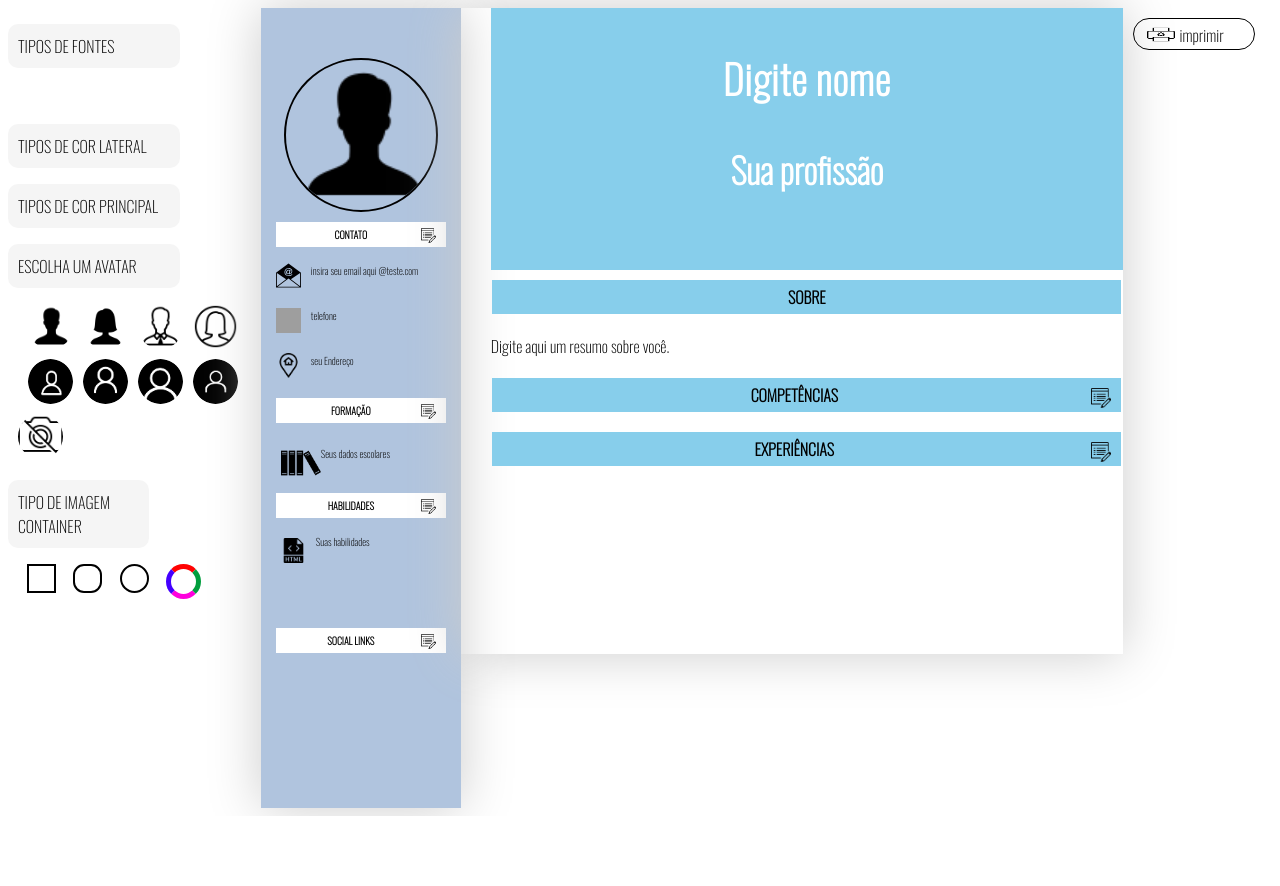
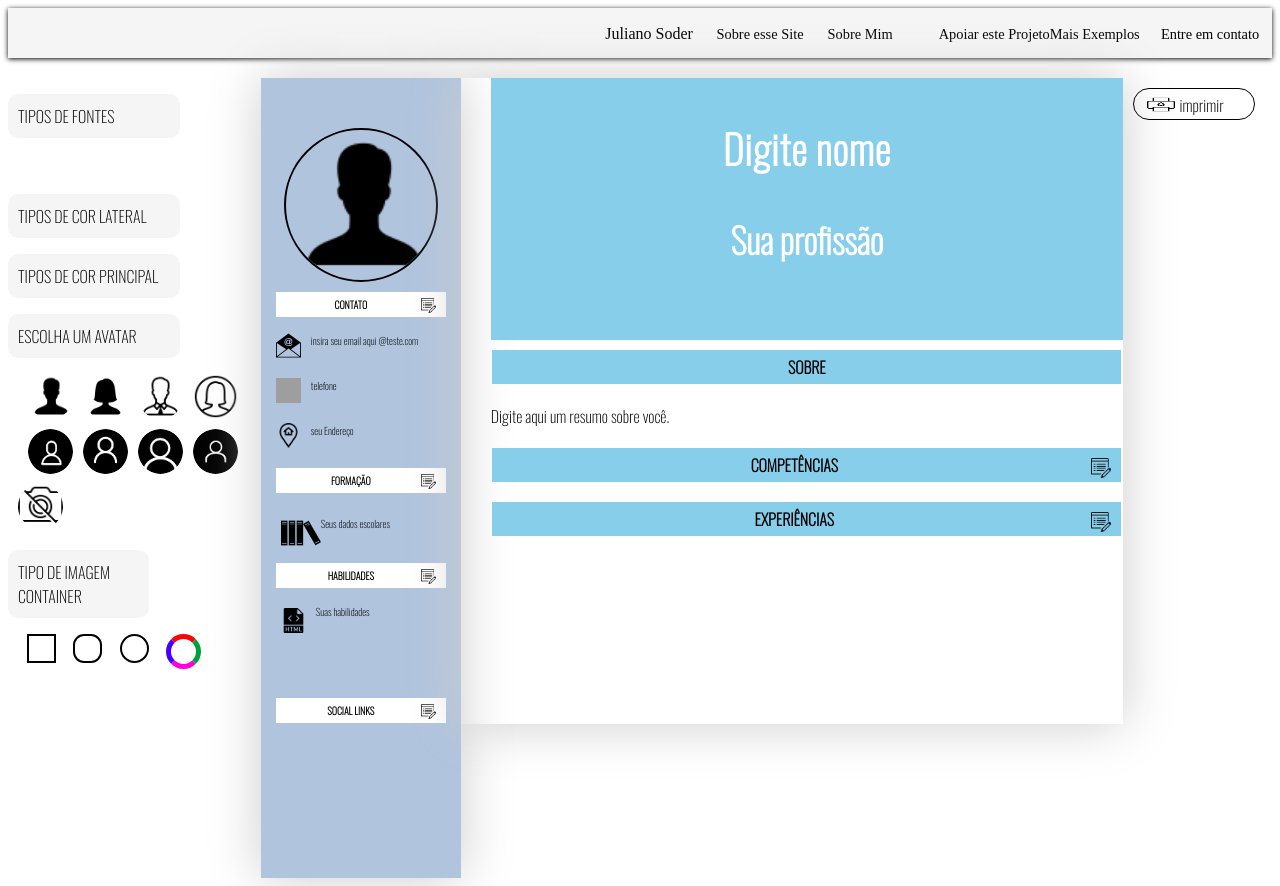
Before and after one commit to SoderJuliano/MeuProjetoPortifolio, a Vue app: page / in a window 1280 px wide. Before the commit the page ends 816 px from the top, so only its background shows below. Built offline with nearby package versions, Linux system fonts and the light colour scheme; grey boxes are pictures that could not be loaded; a web font is replaced by a local one.

Commit message:
fixed some css issues and nav bar coding

```diff
--- a/src/App.vue
+++ b/src/App.vue
@@ -1,5 +1,7 @@
 <template>
+<nav-bar class="nav-bar-container"></nav-bar>
   <div :style="getStyle()" class="main">
+
     <div class="main-left" @click="closeEditarContato">
       <multi-menu
         @click="changefont"
@@ -27,6 +29,7 @@ import Page from './components/Page.vue'
 import MultiMenu from './components/MultiMenu.vue'
 import Footer from './components/Footer.vue'
 import Imprimir from './components/Imprimir-bnt.vue'
+import navBar from './components/navBar.vue'
 
 export default {
   name: 'App',
@@ -42,7 +45,8 @@ export default {
     Page,
     MultiMenu,
     Footer,
-    Imprimir
+    Imprimir,
+    navBar
   },
   methods: {
     closeEditarContato(){
@@ -78,27 +82,27 @@ export default {
             all = document.getElementsByClassName('title');
             for (i; i < all.length; i++) {
               all[i].style.color = 'white';
-              document.getElementsByClassName('title')[0].style.backgroundColor = "#1F271B"
-              document.getElementsByClassName('title')[1].style.backgroundColor = "#1F271B"
+              all[i].style.backgroundColor = "#1F271B"
+             /* document.getElementsByClassName('title')[1].style.backgroundColor = "#1F271B"
               document.getElementsByClassName('title')[2].style.backgroundColor = "#1F271B"
               document.getElementsByClassName('title')[3].style.backgroundColor = "#1F271B"
               document.getElementsByClassName('title')[4].style.backgroundColor = "#1F271B"
               document.getElementsByClassName('title')[5].style.backgroundColor = "#1F271B"
               document.getElementsByClassName('title')[6].style.backgroundColor = "#1F271B"
-              document.getElementsByClassName('title')[7].style.backgroundColor = "#1F271B"
+              document.getElementsByClassName('title')[7].style.backgroundColor = "#1F271B"*/
             }
           }else{
             all = document.getElementsByClassName('title');
             for (i; i < all.length; i++) {
               all[i].style.color = 'black';
-              document.getElementsByClassName('title')[0].style.backgroundColor = "white"
-              document.getElementsByClassName('title')[1].style.backgroundColor = "white"
+              all[i].style.backgroundColor = "white"
+              /*document.getElementsByClassName('title')[1].style.backgroundColor = "white"
               document.getElementsByClassName('title')[2].style.backgroundColor = "white"
               document.getElementsByClassName('title')[3].style.backgroundColor = "white"
               document.getElementsByClassName('title')[4].style.backgroundColor = "white"
               document.getElementsByClassName('title')[5].style.backgroundColor = "white"
               document.getElementsByClassName('title')[6].style.backgroundColor = "white"
-              document.getElementsByClassName('title')[7].style.backgroundColor = "white"
+              document.getElementsByClassName('title')[7].style.backgroundColor = "white"*/
             }
           }
           this.mainColor = p.target.id
@@ -217,9 +221,13 @@ export default {
   .footer{
     display: none;
   }
+  .nav-bar-container{
+    display: none;
+  }
 }
 .main-left{
   width: 20%;
   height: 100vh;
 }
+
 </style>
--- a/src/components/Footer.vue
+++ b/src/components/Footer.vue
@@ -62,12 +62,12 @@ export default {
           document.getElementsByClassName('title')[2].style.backgroundColor = p.target.id
           document.getElementsByClassName('title')[3].style.backgroundColor = p.target.id
           document.getElementsByClassName('title')[4].style.backgroundColor = p.target.id*/
+          document.getElementsByClassName('title')[4].style.backgroundColor = p.target.id
           document.getElementsByClassName('title')[5].style.backgroundColor = p.target.id
           document.getElementsByClassName('title')[6].style.backgroundColor = p.target.id
-          document.getElementsByClassName('title')[7].style.backgroundColor = p.target.id
+          document.getElementsByClassName('title')[4].style.textShadow = "1px 1px 2px white"
           document.getElementsByClassName('title')[5].style.textShadow = "1px 1px 2px white"
           document.getElementsByClassName('title')[6].style.textShadow = "1px 1px 2px white"
-          document.getElementsByClassName('title')[7].style.textShadow = "1px 1px 2px white"
         }
         else if(p.target.textContent.includes('#')==true){
           document.getElementsByClassName("side")[0].style.backgroundColor = p.target.textContent
--- /dev/null
+++ b/src/components/navBar.vue
@@ -0,0 +1,64 @@
+<template>
+    <div class="grad-bar">
+        <nav class="navbar">
+           <ul class="nav no-search">
+                <a>Juliano Soder</a>
+                <li v-on:click="abaut" class="nav-item"><a href="#">Sobre esse Site</a></li>
+                <li class="nav-item"><a href="#">Sobre Mim</a></li>
+                <li class="nav-item"><a href="#">Apoiar este Projeto</a></li>
+                <li class="nav-item"><a href="#">Mais Exemplos</a></li>
+                <li class="nav-item"><a href="#">Entre em contato</a></li>
+            </ul>
+        </nav>
+    </div>
+
+</template>
+
+<script>
+export default {
+    name: 'nav-bar',
+    methods:{
+      abaut(){
+        alert("sobre este site");
+      }
+    }
+}
+</script>
+
+<style scoped>
+.grad-bar {
+  width: 100%;
+  height: 50px;
+  background-color: whitesmoke;
+  margin-bottom: 20px;
+  box-shadow: 0px 1px 5px 0px;
+}
+
+.navbar {
+  justify-content: space-around;
+  padding-top: 1px;
+}
+.navbar ul {
+  list-style: none;
+  display: grid;
+  grid-template-columns: repeat(6,1fr);
+  justify-self: end;
+
+}
+
+.nav-item a {
+  color: #000;
+  font-size: 0.9rem;
+  font-weight: 400;
+  text-decoration: none;
+  transition: color 0.3s ease-out;
+}
+
+.nav-item a:hover {
+  color: #3498db;
+}
+
+@media only screen and (max-width: 720px) {
+ .grad-bar{display: none;}
+}
+</style>
```
